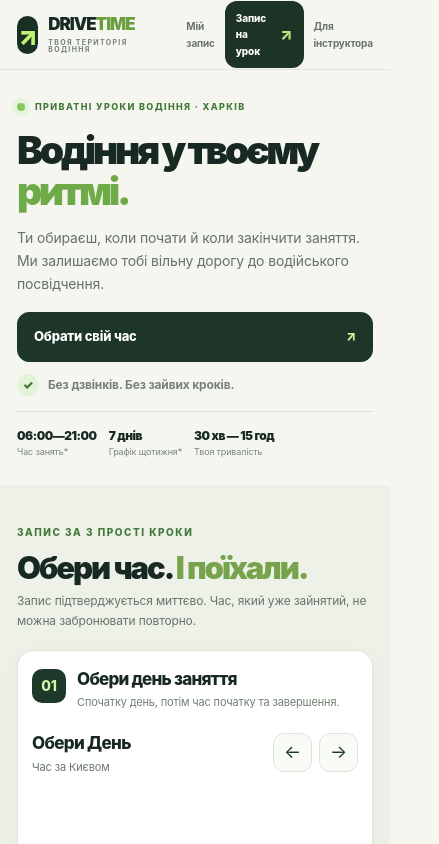
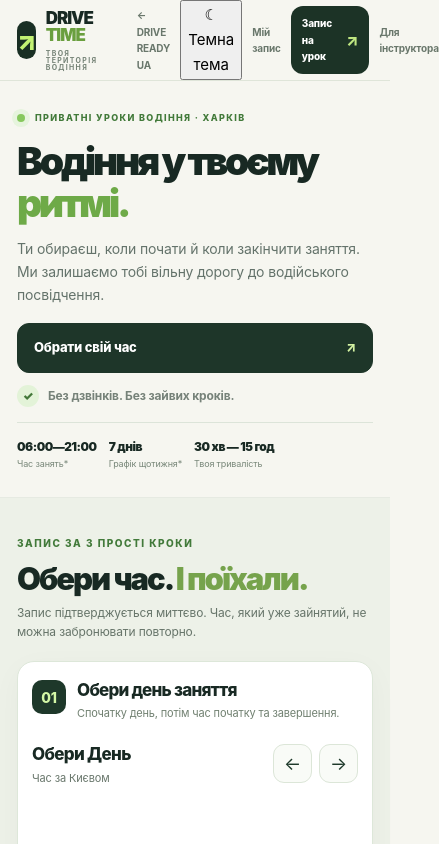
Before and after one commit to vitaly1994e-oss/drive-ready-ua, a website: page booking/public/index.html in a window 390 px wide. Shown: the top 844 px of the page, 439 px wide, since content can reach past the window. Drawn offline with Linux system fonts and the light colour scheme.

Commit message:
Link DRIVE READY and DRIVE TIME both ways; theme controls and search metadata

```diff
--- a/booking/public/index.html
+++ b/booking/public/index.html
@@ -1,9 +1,9 @@
 <!doctype html>
-<html lang="uk"><head><meta charset="utf-8"><meta name="viewport" content="width=device-width,initial-scale=1"><meta name="theme-color" content="#f5f5ef"><meta name="description" content="DRIVE TIME — зручний запис на практичні заняття з водіння. Оберіть дату, час і тривалість уроку."><title>DRIVE TIME — Твій час за кермом</title><link rel="stylesheet" href="/booking-v3.css"><link rel="icon" type="image/svg+xml" href="/favicon.svg"></head>
+<html lang="uk"><head><meta charset="utf-8"><meta name="viewport" content="width=device-width,initial-scale=1"><meta name="theme-color" content="#f5f5ef"><meta name="description" content="DRIVE TIME — онлайн-запис на практичні заняття з водіння у Харкові. Обирай вільну дату, час і тривалість уроку, переглядай розклад за телефоном без коду."><link rel="canonical" href="https://drive-time-booking-ov62.onrender.com/"><meta property="og:type" content="website"><meta property="og:locale" content="uk_UA"><meta property="og:title" content="DRIVE TIME — онлайн-запис на водіння у Харкові"><meta property="og:description" content="Обирай дату та час заняття з водіння онлайн без реєстрації."><meta property="og:url" content="https://drive-time-booking-ov62.onrender.com/"><meta name="twitter:card" content="summary"><script type="application/ld+json">{"@context":"https://schema.org","@type":"WebPage","name":"DRIVE TIME — запис на заняття з водіння","url":"https://drive-time-booking-ov62.onrender.com/","inLanguage":"uk"}</script><title>DRIVE TIME — Твій час за кермом</title><script src="/theme.js"></script><link rel="stylesheet" href="/booking-v3.css"><link rel="stylesheet" href="/dark-theme.css"><link rel="icon" type="image/svg+xml" href="/favicon.svg"></head>
 <body>
 <header class="top"><div class="wrap top-content">
 <a class="logo" href="/" aria-label="DRIVE TIME"><span class="logo-icon">↗</span><span class="logo-text">DRIVE<span>TIME</span><small>ТВОЯ ТЕРИТОРІЯ ВОДІННЯ</small></span></a>
-<nav class="top-right" aria-label="Навігація"><a href="/manage.html" class="admin-link">Мій запис</a><a href="#booking" class="header-book">Запис на урок <span>↗</span></a><a href="/admin.html" class="admin-link">Для інструктора</a></nav>
+<nav class="top-right" aria-label="Навігація"><a class="admin-link" href="https://drive-ready-ua.onrender.com/" rel="noopener noreferrer">← DRIVE READY UA</a><button class="theme-switch" type="button" data-theme-toggle aria-label="Увімкнути темну тему" aria-pressed="false">☾ <span>Темна тема</span></button><a href="/manage.html" class="admin-link">Мій запис</a><a href="#booking" class="header-book">Запис на урок <span>↗</span></a><a href="/admin.html" class="admin-link">Для інструктора</a></nav>
 </div></header>
 <main>
 <section class="hero wrap"><div class="hero-left">
```
